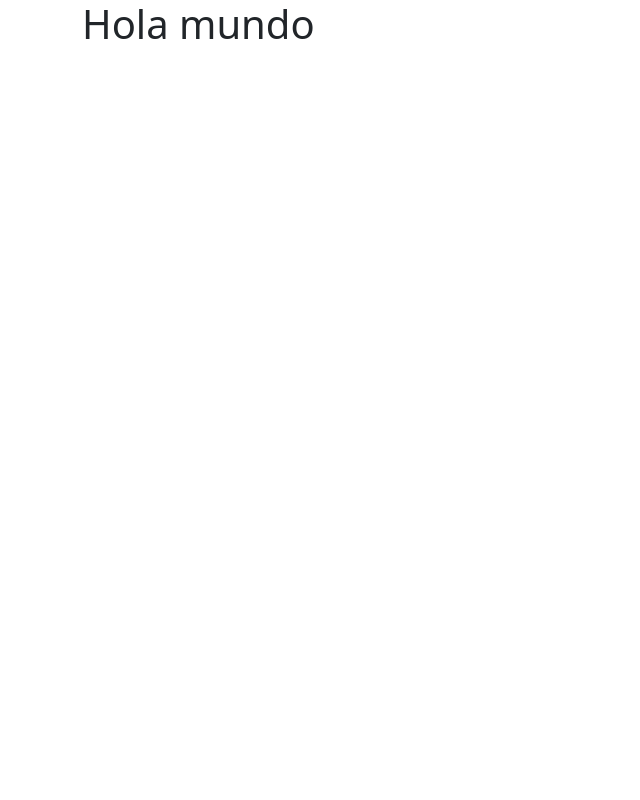
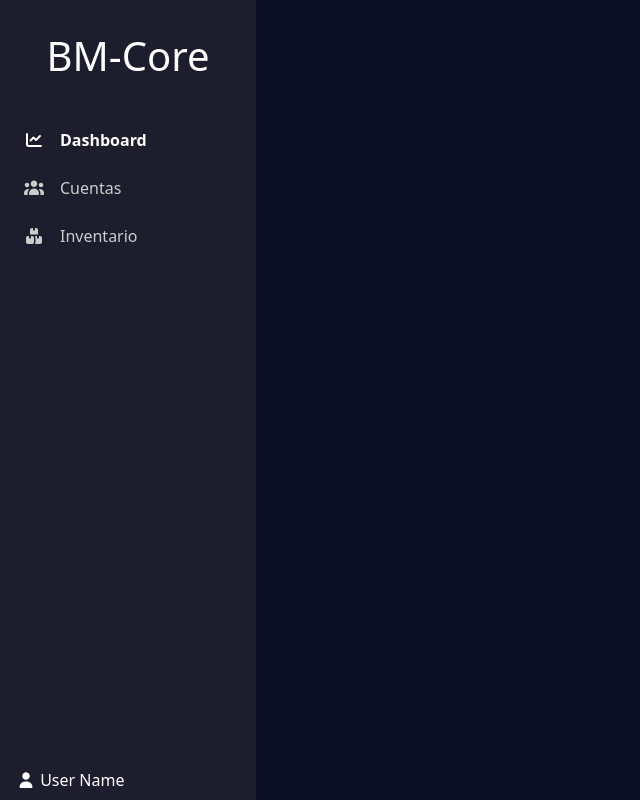
Before and after one commit to CrisZR/BM-Core, a Django app: page / in a window 1280 px wide. Shown: the whole page, without its empty margins (0-640 px from the left). Run offline with Django 5.2, Linux system fonts and the light colour scheme; the visitor is signed in with stand-in values (Sample User, id 1); some libraries are stand-ins or nearby versions.

Commit message:
Se creo parte de la plantilla principal

```diff
--- a/templates/layout.html
+++ b/templates/layout.html
@@ -2,15 +2,25 @@
 
 <!DOCTYPE html>
 <html lang="es">
-<head>
-    <meta charset="UTF-8">
+  <head>
+    <meta charset="UTF-8" />
     <title>BM-Core Dashboard</title>
-    <link rel="stylesheet" href="{% static '/css/app.css' %}">
-</head>
-<body>
-  <div class="container">
-    <h1>Hola mundo</h1>
-  </div>
-  {% block body %}{% endblock body %}
-</body>
+    <link rel="stylesheet" href="{% static '/css/app.css' %}" />
+  </head>
+  <body>
+    <div class="template">
+        <nav class="navi">
+            <h1 class="title-nav">BM-Core</h1>
+            <section class="section-menu">
+                <button class="btn-nav btn-nav-selected"><i class="fa-solid fa-chart-line"></i>Dashboard</button>
+                <button class="btn-nav"><i class="fa-solid fa-users"></i>Cuentas</button>
+                <button class="btn-nav"><i class="fa-solid fa-boxes-stacked"></i>Inventario</button>
+            </section>
+            <section class="nav-footer">
+                <i class="fa-solid fa-user"></i> User Name
+            </section>
+        </nav>
+    </div>
+    {% block body %} {% endblock body %}
+  </body>
 </html>
```
